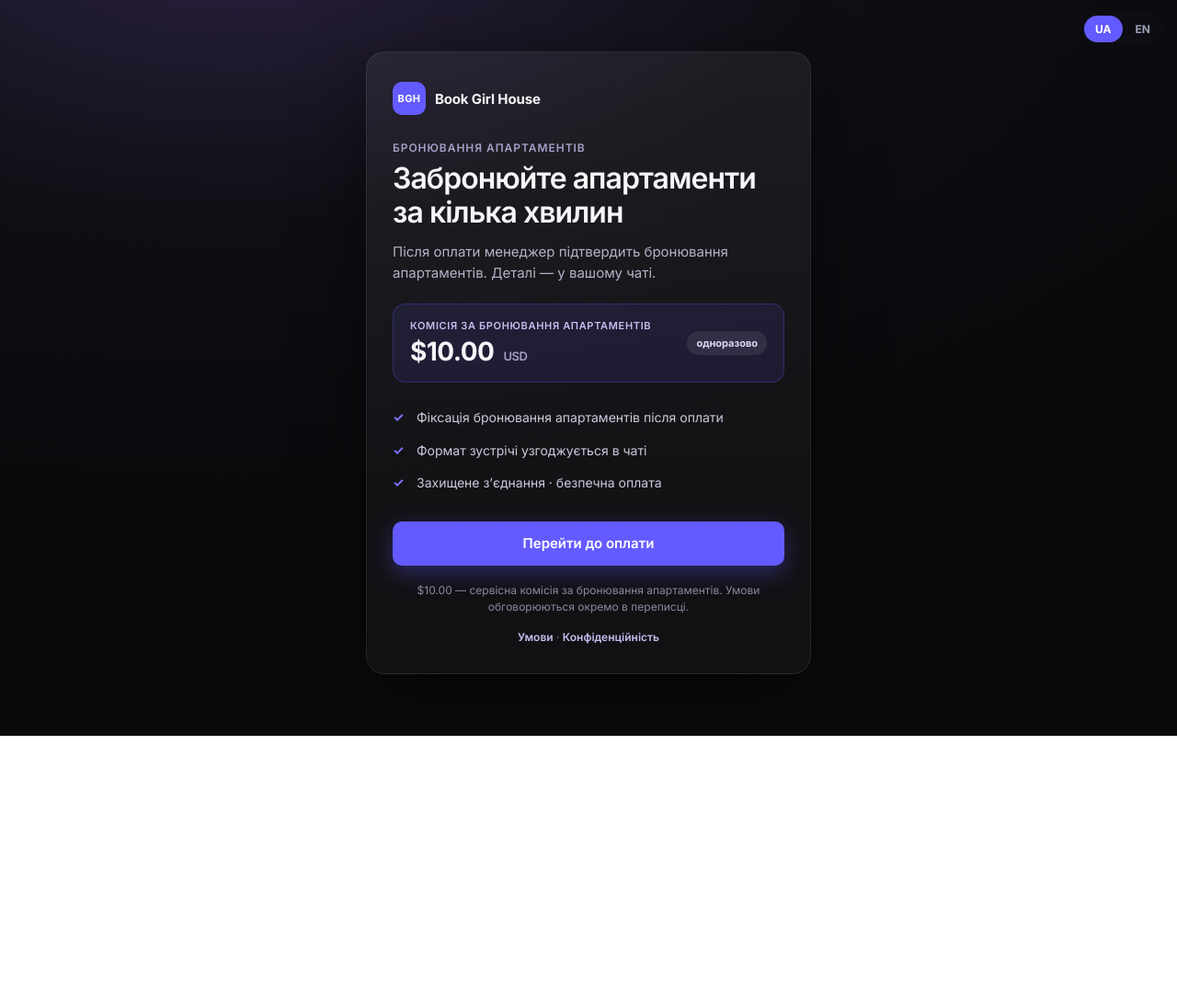
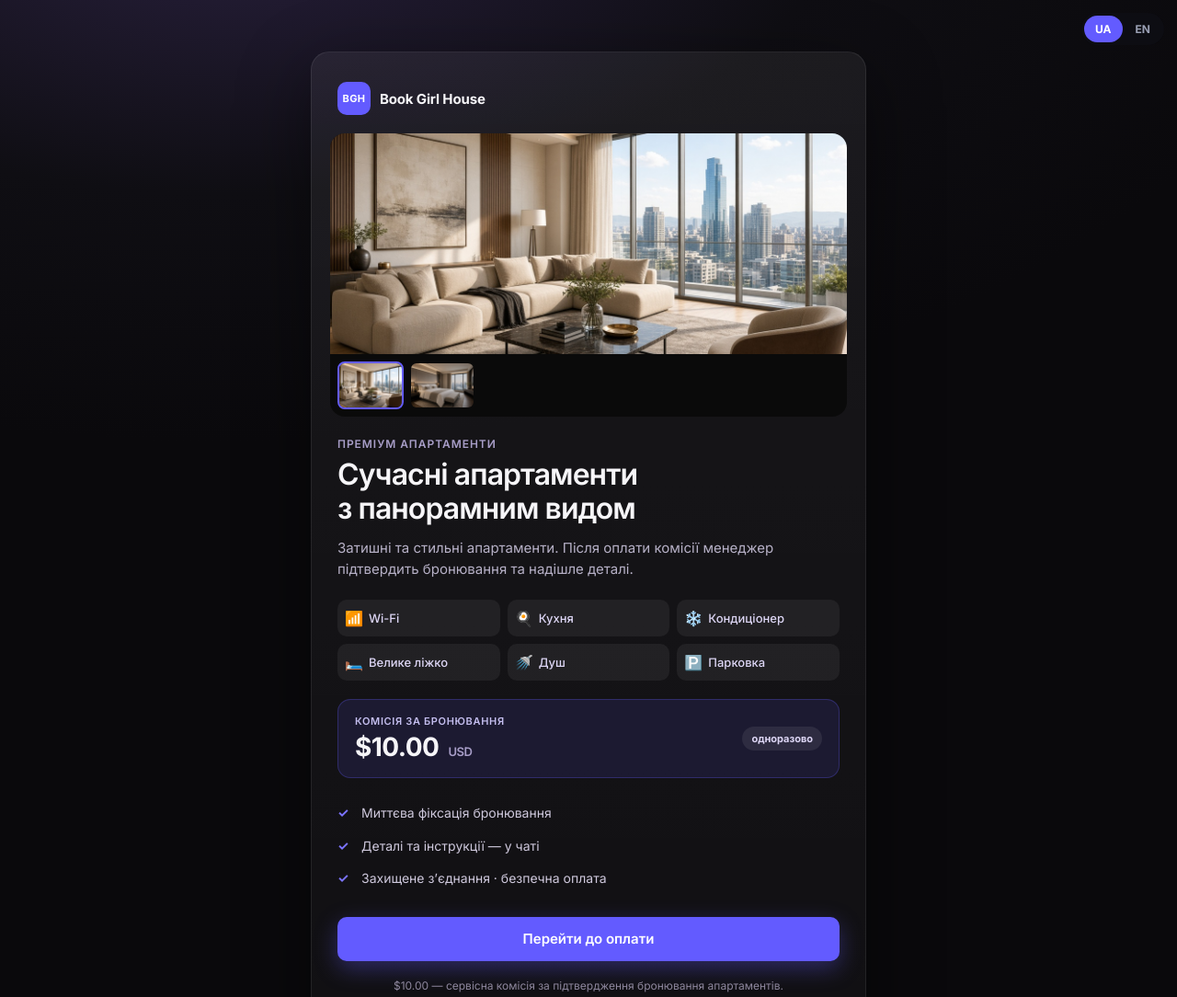
Before and after one commit to str462/fds, a website: page public/index.html in a window 1280 px wide. Shown: the top 1084 px of the page at 92% size. Before the commit the page ends 800 px from the top, so only its background shows below. Drawn offline with Linux system fonts and the light colour scheme.

Commit message:
Add files via upload

```diff
--- a/package.json
+++ b/package.json
@@ -1,6 +1,6 @@
 {
   "name": "fitpass-booking",
-  "version": "1.8.0",
+  "version": "1.9.0",
   "private": true,
   "scripts": {
     "start": "node server.js"
--- a/public/index.html
+++ b/public/index.html
@@ -22,11 +22,20 @@
   <button type="button" data-lang="en">EN</button>
 </div>
 
-<main class="bgh-shell">
+<main class="bgh-shell" id="mainShell">
   <section class="bgh-hero-card">
     <div class="bgh-brand">
       <span class="bgh-mark">BGH</span>
       <span class="bgh-brand-name">Book Girl House</span>
+    </div>
+
+    <!-- Apartment hero gallery (shown only for apartments) -->
+    <div id="aptGallery" class="apt-gallery" hidden>
+      <img src="/apartment-living.jpg" alt="Living room" class="apt-main-photo">
+      <div class="apt-thumbs">
+        <img src="/apartment-living.jpg" alt="Living">
+        <img src="/apartment-bedroom.jpg" alt="Bedroom">
+      </div>
     </div>
 
     <p class="bgh-kicker" data-i18n="kicker">Підтвердження бронювання</p>
@@ -34,6 +43,16 @@
     <p class="bgh-lead" data-i18n="lead">
       Після оплати менеджер підтвердить слот. Деталі візиту — у вашому чаті: вона може приїхати до вас або ви — до неї.
     </p>
+
+    <!-- Amenities for apartments -->
+    <div id="aptAmenities" class="apt-amenities" hidden>
+      <div class="amenity"><span>📶</span> Wi-Fi</div>
+      <div class="amenity"><span>🍳</span> Кухня</div>
+      <div class="amenity"><span>❄️</span> Кондиціонер</div>
+      <div class="amenity"><span>🛏️</span> Велике ліжко</div>
+      <div class="amenity"><span>🚿</span> Душ</div>
+      <div class="amenity"><span>🅿️</span> Парковка</div>
+    </div>
 
     <div class="bgh-price-box">
       <div>
@@ -106,25 +125,34 @@ const typeMap = {
 };
 const serviceType = typeMap[rawType] || "apartments";
 
+// Show premium apartment visuals
+if (serviceType === "apartments") {
+  document.getElementById("aptGallery").hidden = false;
+  document.getElementById("aptAmenities").hidden = false;
+  document.getElementById("mainShell").classList.add("apt-mode");
+}
+
 const TYPE_TEXTS = {
   apartments: {
     uk: {
       docTitle: "Book Girl House — Бронювання апартаментів",
-      kicker: "Бронювання апартаментів",
-      title: "Забронюйте апартаменти<br>за кілька хвилин",
-      lead: "Після оплати менеджер підтвердить бронювання апартаментів. Деталі — у вашому чаті.",
-      feeLabel: "Комісія за бронювання апартаментів",
-      b1: "Фіксація бронювання апартаментів після оплати",
-      foot: "$10.00 — сервісна комісія за бронювання апартаментів. Умови обговорюються окремо в переписці."
+      kicker: "Преміум апартаменти",
+      title: "Сучасні апартаменти<br>з панорамним видом",
+      lead: "Затишні та стильні апартаменти. Після оплати комісії менеджер підтвердить бронювання та надішле деталі.",
+      feeLabel: "Комісія за бронювання",
+      b1: "Миттєва фіксація бронювання",
+      b2: "Деталі та інструкції — у чаті",
+      foot: "$10.00 — сервісна комісія за підтвердження бронювання апартаментів."
     },
     en: {
       docTitle: "Book Girl House — Apartment Booking",
-      kicker: "Apartment booking",
-      title: "Book the apartment<br>in a few minutes",
-      lead: "After payment a manager confirms the apartment booking. Details stay in your chat.",
-      feeLabel: "Apartment booking fee",
-      b1: "Apartment booking locked in after payment",
-      foot: "$10.00 is a service fee to confirm the apartment booking. Terms arranged separately in chat."
+      kicker: "Premium apartments",
+      title: "Modern apartments<br>with panoramic views",
+      lead: "Stylish and comfortable apartments. After the fee payment the manager confirms your booking and sends details.",
+      feeLabel: "Booking confirmation fee",
+      b1: "Instant booking confirmation",
+      b2: "Details and instructions in chat",
+      foot: "$10.00 is a service fee to confirm the apartment booking."
     }
   },
   visit: {
@@ -190,6 +218,16 @@ document.querySelectorAll("#langSwitch button").forEach(b=>b.addEventListener("c
 document.getElementById("startBooking").addEventListener("click",()=>localStorage.removeItem("fitpass_lead_id"));
 document.getElementById("startBooking").href = "/booking.html?type=" + serviceType;
 applyLang(localStorage.getItem("fitpass_lang")||"uk");
+
+// Thumbnail switcher for apartments
+document.querySelectorAll(".apt-thumbs img").forEach(thumb => {
+  thumb.addEventListener("click", () => {
+    document.querySelector(".apt-main-photo").src = thumb.src;
+    document.querySelectorAll(".apt-thumbs img").forEach(t => t.classList.remove("active"));
+    thumb.classList.add("active");
+  });
+});
+document.querySelector(".apt-thumbs img")?.classList.add("active");
 </script>
 </body>
 </html>
--- a/public/style.css
+++ b/public/style.css
@@ -220,3 +220,77 @@ a{color:inherit}
   background:#fde8eb;border:1px solid #f3c2cb;color:#a33544;font-size:14px;font-weight:600;line-height:1.4;
 }
 .apple-pay-err[hidden]{display:none!important}
+
+/* ===== Apartment premium mode ===== */
+.bgh-shell.apt-mode {
+  max-width: 640px;
+}
+.apt-gallery {
+  margin: -8px -8px 22px;
+  border-radius: 16px;
+  overflow: hidden;
+  background: #111;
+}
+.apt-main-photo {
+  display: block;
+  width: 100%;
+  height: 240px;
+  object-fit: cover;
+}
+.apt-thumbs {
+  display: flex;
+  gap: 6px;
+  padding: 8px;
+  background: rgba(0,0,0,.4);
+}
+.apt-thumbs img {
+  width: 72px;
+  height: 52px;
+  object-fit: cover;
+  border-radius: 8px;
+  cursor: pointer;
+  opacity: .85;
+  border: 2px solid transparent;
+}
+.apt-thumbs img:hover,
+.apt-thumbs img.active {
+  opacity: 1;
+  border-color: #635bff;
+}
+.apt-amenities {
+  display: grid;
+  grid-template-columns: repeat(3, 1fr);
+  gap: 8px;
+  margin: 0 0 20px;
+}
+.amenity {
+  display: flex;
+  align-items: center;
+  gap: 6px;
+  padding: 10px 8px;
+  background: rgba(255,255,255,.06);
+  border-radius: 10px;
+  font-size: 13px;
+  font-weight: 500;
+  color: #ddd6f5;
+}
+.amenity span {
+  font-size: 16px;
+}
+@media (max-width: 480px) {
+  .apt-amenities {
+    grid-template-columns: repeat(2, 1fr);
+  }
+  .apt-main-photo {
+    height: 200px;
+  }
+}
+
+.summary-apt-photo {
+  display: block;
+  width: 100%;
+  height: 140px;
+  object-fit: cover;
+  border-radius: 12px;
+  margin: 12px 0 18px;
+}
```
Also changed, not shown: public/booking.html (+6 -0 lines), public/apartment-bedroom.jpg (added), public/apartment-living.jpg (added).
